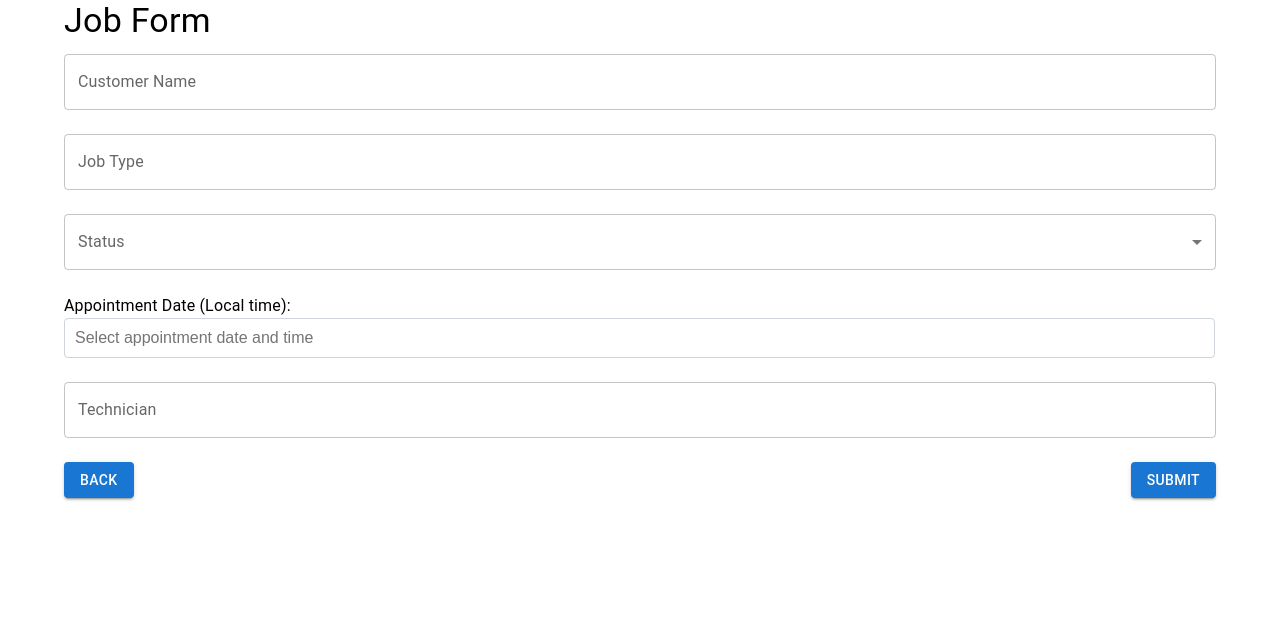
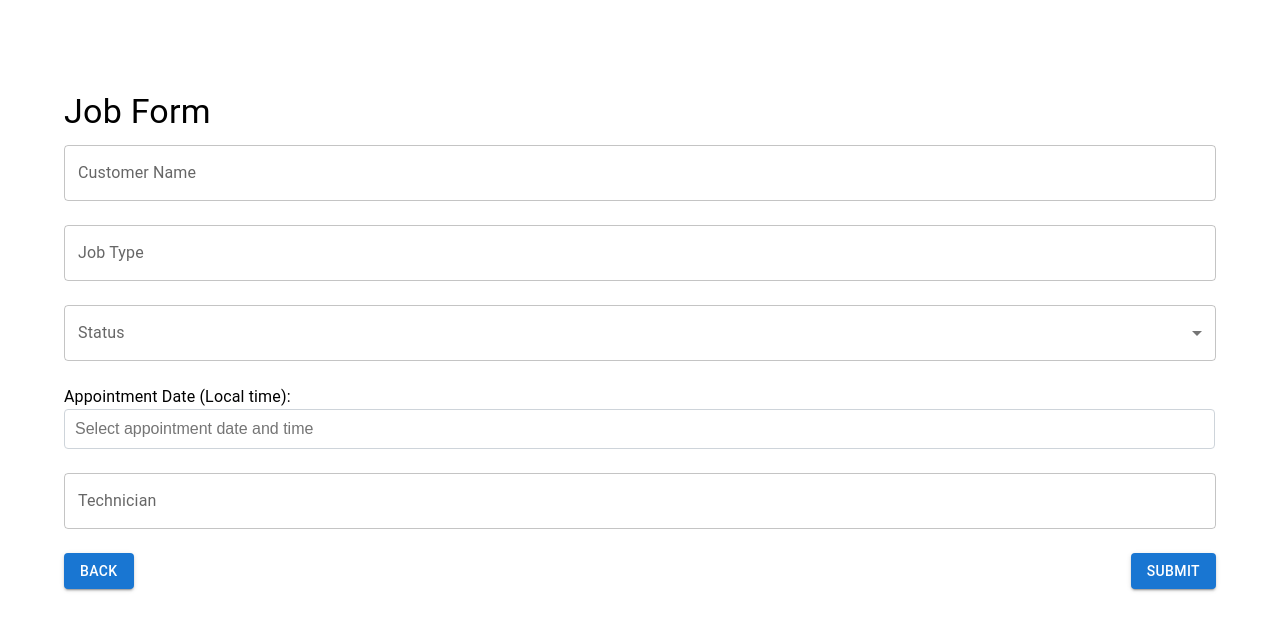
Before and after one commit to LowSugarCoke/job-management, a React (Create React App) app in the folder frontend/: page /jobform/create in a window 1280 px wide. Shown: the top 630 px of the page. Built offline with nearby package versions, Linux system fonts and the light colour scheme.

Commit message:
fix($frontend): center JobFormView component (#35)
- Adjusted the position of the JobFormView component to align it at the center of the page for improved user interface aesthetics and usability.

```diff
--- a/frontend/src/components/JobForm/index.js
+++ b/frontend/src/components/JobForm/index.js
@@ -22,7 +22,7 @@ import useJobForm from '../../hooks/JobForm/useJobForm'
  * @created by Jack Lee
  * @since 2024-06-07
  */
-const JobForm = ({ job, onSubmit }) => {
+const JobForm = ({ job, onSubmit, className }) => {
   const {
     formValues,
     handleInputChange,
@@ -42,7 +42,7 @@ const JobForm = ({ job, onSubmit }) => {
   }
 
   return (
-    <Container>
+    <Container className={className}>
       <Typography variant="h4" gutterBottom>
         Job Form
       </Typography>
@@ -128,6 +128,7 @@ const JobForm = ({ job, onSubmit }) => {
 JobForm.propTypes = {
   job: PropTypes.object,
   onSubmit: PropTypes.func.isRequired,
+  className: PropTypes.string,
 }
 
 export default JobForm
--- /dev/null
+++ b/frontend/src/pages/JobFormView/JobFormView.css
@@ -0,0 +1,10 @@
+.job-form-view{
+    height: 100vh;
+    display: flex;
+    justify-content: center;
+    align-items: center;
+}
+
+.job-form{
+    margin-bottom: 15vh;
+}
--- a/frontend/src/pages/JobFormView/index.js
+++ b/frontend/src/pages/JobFormView/index.js
@@ -2,6 +2,7 @@ import React from 'react'
 import JobForm from '../../components/JobForm'
 import useJobForm from '../../hooks/JobFormView/useJobForm'
 import { useLocation } from 'react-router-dom'
+import './JobFormView.css'
 
 /**
  * @summary Displays a job form for creating or editing a job
@@ -14,8 +15,8 @@ const JobFormView = () => {
   const { handleSubmit } = useJobForm(job)
 
   return (
-    <div>
-      <JobForm onSubmit={handleSubmit} job={job} />
+    <div className="job-form-view">
+      <JobForm className="job-form" onSubmit={handleSubmit} job={job} />
     </div>
   )
 }
```
